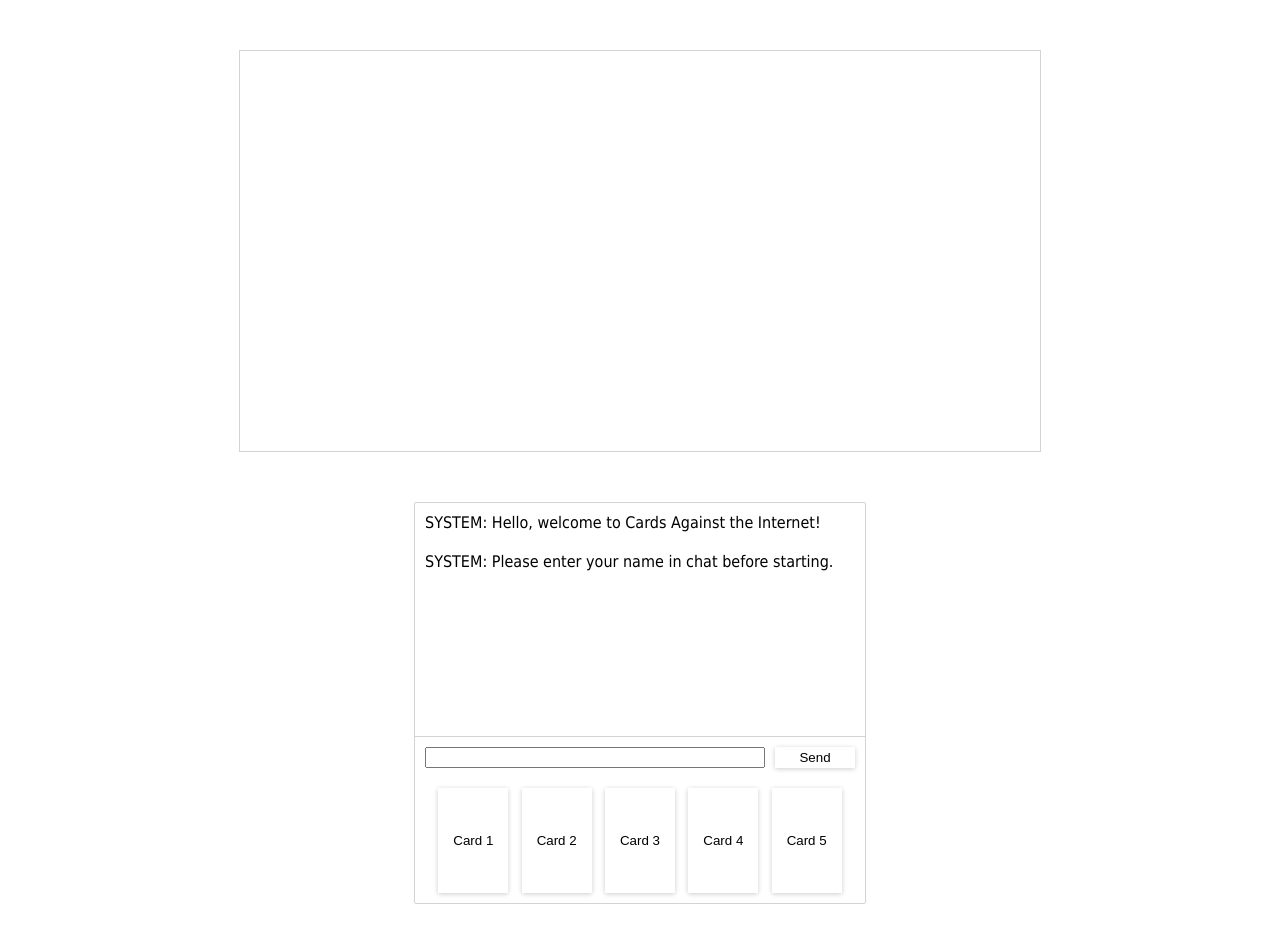
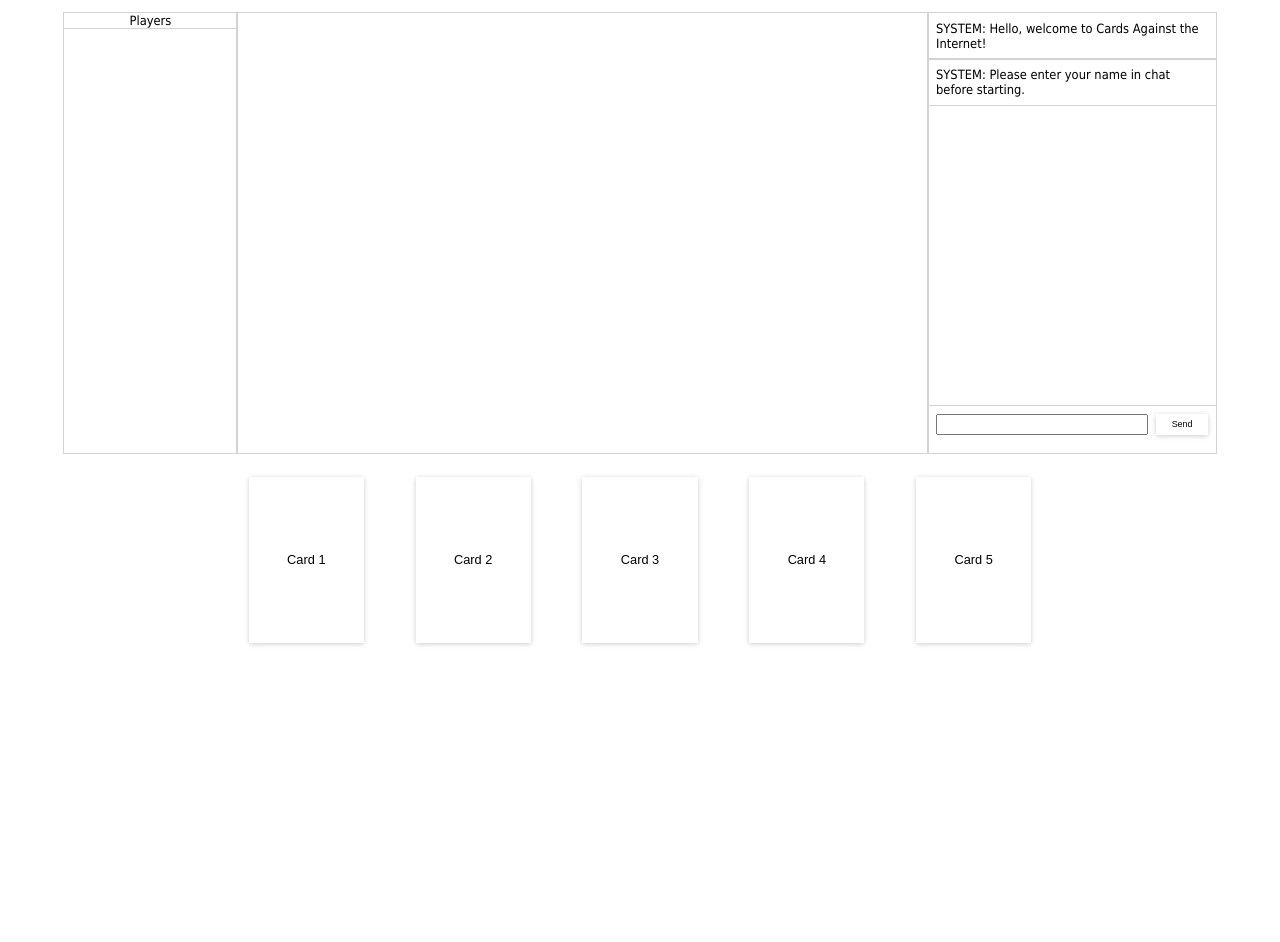
Before and after one commit to samjlaw/cati, a plain HTML site: page client/index.html in a window 1280 px wide. After the commit the page ends 800 px from the top, so only its background shows below. Drawn offline with nearby package versions, Linux system fonts and the light colour scheme; no server answers.

Commit message:
Overhauled interface, Added leaderboard, Clients now receive random cards from server.

```diff
--- a/client/index.html
+++ b/client/index.html
@@ -6,29 +6,41 @@
 		<link rel="stylesheet" href="styles/main.css">
 	</head>
 	<body>
-		<canvas id="card-screen"></canvas>
 
-		<div class="social-wrapper">
-			<ul id="chat-history"></ul>
-			<div class="interface">
+		<div class="game-screen">
+			<div class="player-wrapper">
+				<li id="leaderboard-title">Players</li>
+				<div id="players">
+					<ul id="leaderboard"></ul>
+				</div>
+			</div>
+
+			<div class="visual-wrapper">
+				<canvas id="card-screen"></canvas>
+			</div>
+
+			<div class="social-wrapper">
+				<ul id="chat-history"></ul>
 				<div class="chat-wrapper">
 					<form id="chat-form">
-						<input id="chat" title="Chat with your friends!" autocomplete="off"/>
+						<input id="chat" title="Chat with other players!" autocomplete="off"/>
 						<button id="send">Send</button>
 					</form>
 				</div>
+			</div>
 
-				<div class="card-wrapper">
-					<form id="card-form">
-						<button id="c1"></button>
-						<button id="c2"></button>
-						<button id="c3"></button>
-						<button id="c4"></button>
-						<button id="c5"></button>
-					</form>
-				</div>
+			<div class="card-input">
+				<form id="card-form">
+					<button id="c1">Card 1</button>
+					<button id="c2">Card 2</button>
+					<button id="c3">Card 3</button>
+					<button id="c4">Card 4</button>
+					<button id="c5">Card 5</button>
+				</form>
 			</div>
+
 		</div>
+
 		<script src="/socket.io/socket.io.js"></script>
 		<script type="module" src="src/client.js"></script>
 	</body>
--- a/client/src/client.js
+++ b/client/src/client.js
@@ -1,15 +1,16 @@
 //Testing early prototypes of black and white cards.
 import BlackCard from '/src/blackcard.js';
-import WhiteCard from '/src/whitecard.js';
 
 var my_black_card = new BlackCard('Sam wants', 'every day.');
 
-var cards = [];
-cards[0] = new WhiteCard('Cards Against Humanity');
-cards[1] = new WhiteCard('Apples to Apples');
-cards[2] = new WhiteCard('Computer Science');
-cards[3] = new WhiteCard('Cold winter weather in Iowa');
-cards[4] = new WhiteCard('Socket.IO');
+//Player's current deck.
+var my_cards = [];
+
+//Cards that are available to the player once they use one in their deck.
+var available_cards = [];
+
+//List of names of all players currently on server.
+var names = [];
 
 //Create new <li> element in #chat-history to represent chat with given text.
 const writeChat = (text) => {
@@ -55,7 +56,7 @@
 			i = 4;
 			break;
 	}
-	if (socket.name != null) socket.emit('action', cards[i].contents());
+	if (socket.name != null) socket.emit('action', my_cards[i]);
 }
 
 //When receiving a message from the server, do writeChat function.
@@ -69,6 +70,34 @@
 	socket.name = name;
 });
 
+//Set the player's deck when they first join.
+socket.on('create_deck', (available_cards) => {
+	my_cards[0] = available_cards[0];
+	my_cards[1] = available_cards[1];
+	my_cards[2] = available_cards[2];
+	my_cards[3] = available_cards[3];
+	my_cards[4] = available_cards[4];
+	document.querySelector('#c1').textContent = my_cards[0];
+	document.querySelector('#c2').textContent = my_cards[1];
+	document.querySelector('#c3').textContent = my_cards[2];
+	document.querySelector('#c4').textContent = my_cards[3];
+	document.querySelector('#c5').textContent = my_cards[4];
+});
+
+//Update the list of player names when the player list is updated.
+socket.on('player_update', (new_names) => {
+	names = new_names;
+	const parent = document.querySelector('#leaderboard');
+	while (parent.firstChild) {
+		parent.removeChild(parent.firstChild);
+	}
+	for (let i = 0; i < names.length; i++) {
+		const new_li = document.createElement('li');
+		new_li.textContent = names[i];
+		parent.appendChild(new_li);
+	}
+});
+
 //Default message upon first joining.
 writeChat('SYSTEM: Hello, welcome to Cards Against the Internet!');
 writeChat('SYSTEM: Please enter your name in chat before starting.')
@@ -76,12 +105,6 @@
 //Event Listeners.
 document.querySelector('#chat-form').addEventListener('submit', onChatSubmitted);
 
-document.querySelector('#c1').textContent = 'Card 1';
-document.querySelector('#c2').textContent = 'Card 2';
-document.querySelector('#c3').textContent = 'Card 3';
-document.querySelector('#c4').textContent = 'Card 4';
-document.querySelector('#c5').textContent = 'Card 5';
-
 document.querySelector('#c1').addEventListener('click', onCardSubmitted);
 document.querySelector('#c2').addEventListener('click', onCardSubmitted);
 document.querySelector('#c3').addEventListener('click', onCardSubmitted);
--- a/client/src/whitecard.js
+++ /dev/null
@@ -1,10 +0,0 @@
-export default function WhiteCard(response) {
-	const card = {};
-	card.response = response;
-
-	card.contents = function() {
-		return (response);
-	}
-
-	return card;
-}
--- a/client/styles/main.css
+++ b/client/styles/main.css
@@ -1,5 +1,6 @@
 body {
 	font-family: "Tahoma", sans-serif;
+	font-size: 1vw;
 	margin: 0;
 	padding: 0;
 }
@@ -19,60 +20,100 @@
 	background-color: black;
 }
 
-#card-screen {
-	width: 800px;
-	height: 400px;
-	margin: 50px auto;
-	border: 1px solid lightgray;
-	display: flex;
-	flex-direction: column;
+.game-screen {
+	margin: 1% auto;
+	width: 90vw;
+}
+
+.player-wrapper {
+	width: 15%;
+	height: 55vh;
+	float:left;
+	vertical-align:top;
+	flex-direction:column;
+	outline: 1px solid lightgray;
+	text-align: center;
+}
+
+#leaderboard-title {
+	display:inline-block;
+	padding: 0;
+	margin: 0;
+	width: 100%;
+	list-style: none;
+	outline: 1px solid lightgray;
+}
+
+.player-wrapper ul {
+	margin: 0;
+	padding: 0;
+}
+
+.player-wrapper ul li {
+	padding: 1vh;
+	list-style: none;
+	text-align: center;
+	outline: 1px solid lightgray;
+}
+
+.visual-wrapper {
+	width: 60%;
+	height: 55vh;
+	float:left;
+	vertical-align:top;
+	outline: 1px solid lightgray;
 }
 
 .social-wrapper {
-	width: 450px;
-	height: 400px;
-	margin: 50px auto;
-	border: 1px solid lightgray;
-	border-radius: 2px;
-	display: flex;
+	width: 25%;
+	height: 55vh;
+	float:right;
+	vertical-align:top;
 	flex-direction: column;
+	outline: 1px solid lightgray;
 }
 
-#chat-history {
+.social-wrapper ul {
 	list-style: none;
 	margin: 0;
 	padding: 0;
 	flex-grow: 1;
 	border-bottom: 1px solid lightgray;
 	overflow-y: scroll;
+	height: 49vh;
 }
 
-#chat-history li {
-	padding: 10px;
+.social-wrapper ul li {
+	padding: 1vh;
+	outline: 1px solid lightgray;
 }
 
 .chat-wrapper form {
-	padding: 10px;
+	padding: 1vh;
 	display: flex;
 }
 
 .chat-wrapper form input {
-	margin: 0 10px 0 0;
-	padding: 0 5px;
+	margin: 0 1vh 0 0;
 	flex-grow: 1;
+	width:80%
 }
 
 .chat-wrapper form button {
-	width: 80px;
-	padding: 3px 15px;
+	width: 20%;
+	font-size: .7vw;
 }
 
-.card-wrapper form {
-	display: flex;
-	justify-content: space-evenly;
-	margin: 10px;
+.card-input {
+	text-align: center;
 }
 
-.card-wrapper form button {
-	padding: 45px 15px;
+.card-input button {
+	vertical-align: middle;
+	text-align: center;
+	width: 10%;
+	height: 13vw;
+	margin: 3vh;
+	display: inline-block;
+	font-size: 1vw;
 }
```
Also changed, not shown: server/server.js (+55 -8 lines).
